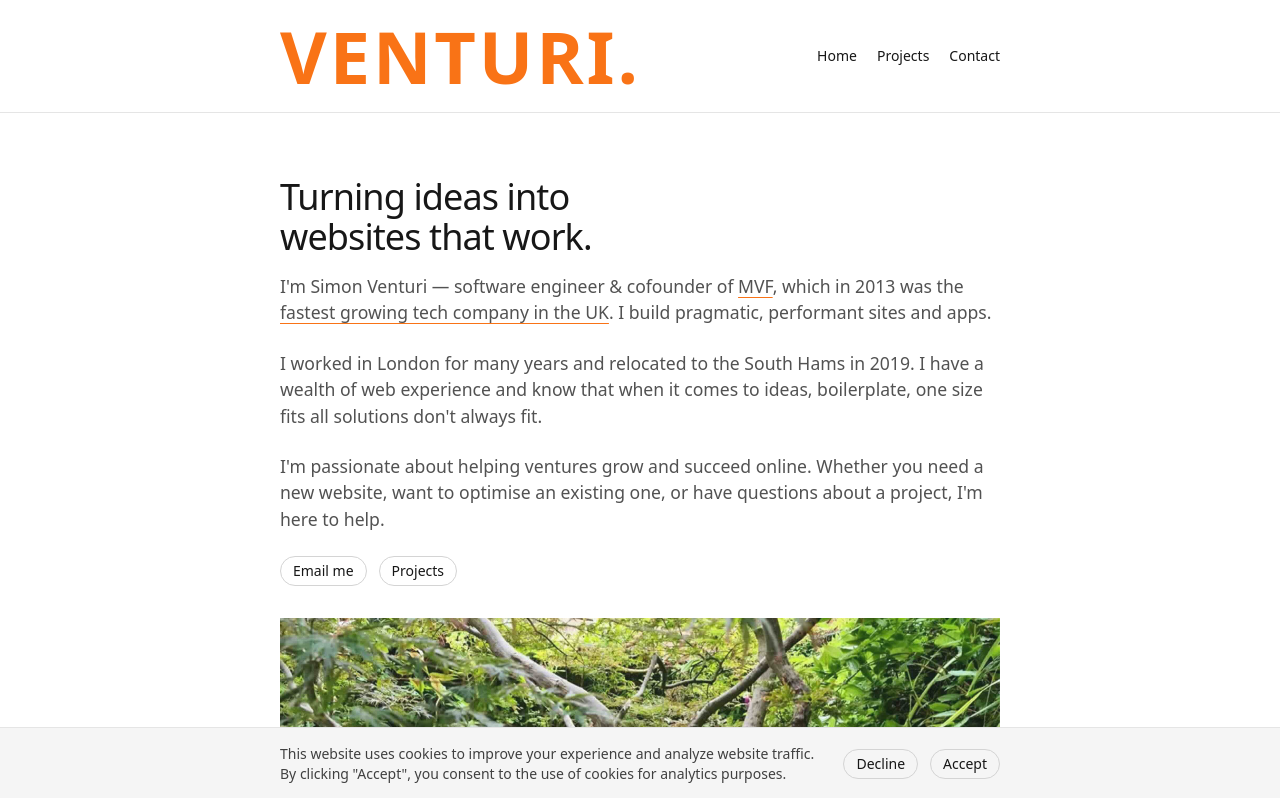
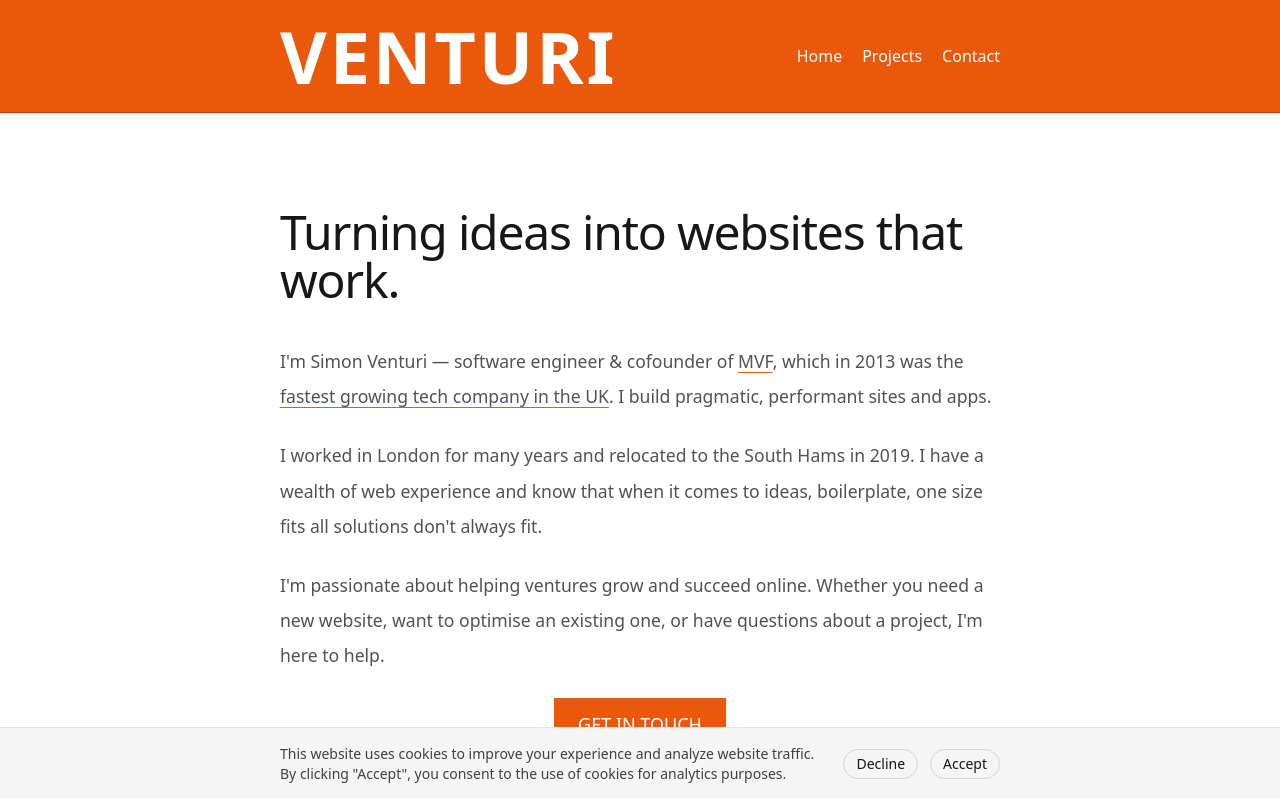
Before and after one commit to simonventuri/venturi-web-consulting, a Next.js app: page / in a window 1280 px wide. Shown: the top 798 px of the page. Built offline with nearby package versions, Linux system fonts and the light colour scheme.

Commit message:
Better spacing to let content breathe more, white version obvs.

```diff
--- a/app/components/Navigation.tsx
+++ b/app/components/Navigation.tsx
@@ -9,10 +9,10 @@ export default function Navigation() {
   return (
     <>
       {/* Desktop Navigation */}
-      <nav className="hidden md:flex gap-5 text-sm">
-        <Link className="hover:underline" href="/">Home</Link>
-        <Link className="hover:underline" href="/projects">Projects</Link>
-        <Link className="hover:underline" href="/contact">Contact</Link>
+      <nav className="hidden md:flex gap-5 text-base text-white">
+        <Link className="hover:underline hover:text-orange-100" href="/">Home</Link>
+        <Link className="hover:underline hover:text-orange-100" href="/projects">Projects</Link>
+        <Link className="hover:underline hover:text-orange-100" href="/contact">Contact</Link>
       </nav>
 
       {/* Mobile Burger Menu Button */}
@@ -21,9 +21,9 @@ export default function Navigation() {
         onClick={() => setIsMenuOpen(!isMenuOpen)}
         aria-label="Toggle menu"
       >
-        <span className={`w-5 h-0.5 bg-neutral-900 transition-transform ${isMenuOpen ? 'rotate-45 translate-y-1.5' : ''}`}></span>
-        <span className={`w-5 h-0.5 bg-neutral-900 transition-opacity ${isMenuOpen ? 'opacity-0' : ''}`}></span>
-        <span className={`w-5 h-0.5 bg-neutral-900 transition-transform ${isMenuOpen ? '-rotate-45 -translate-y-1.5' : ''}`}></span>
+        <span className={`w-5 h-0.5 bg-white transition-transform ${isMenuOpen ? 'rotate-45 translate-y-1.5' : ''}`}></span>
+        <span className={`w-5 h-0.5 bg-white transition-opacity ${isMenuOpen ? 'opacity-0' : ''}`}></span>
+        <span className={`w-5 h-0.5 bg-white transition-transform ${isMenuOpen ? '-rotate-45 -translate-y-1.5' : ''}`}></span>
       </button>
 
       {/* Mobile Menu Overlay */}
--- a/app/contact/page.tsx
+++ b/app/contact/page.tsx
@@ -23,12 +23,12 @@ export default function ContactPage() {
           <div className="space-y-6">
             <div>
               <h2 className="h2 mb-4">Let's talk</h2>
-              <p className="text-neutral-300 mb-4">
+              <p className="mb-4">
                 I'm here to help. Drop me a line and I'll get back to you within 24 hours.
               </p>
               <a
                 href="mailto:simon@venturiwebconsulting.com"
-                className="badge hover:bg-neutral-900 text-lg px-6 py-3"
+                className="badge hover:bg-neutral-200 text-lg px-6 py-3"
               >
                 simon@venturiwebconsulting.com
               </a>
@@ -36,7 +36,7 @@ export default function ContactPage() {
 
             <div className="pt-6">
               <h3 className="text-lg mb-3">What I can help with:</h3>
-              <ul className="space-y-2 text-neutral-300">
+              <ul className="space-y-2">
                 <li>• Custom website development</li>
                 <li>• Performance optimisation</li>
                 <li>• SEO-focused implementations</li>
--- a/app/globals.css
+++ b/app/globals.css
@@ -16,7 +16,11 @@ body {
 }
 
 a {
-    @apply underline-offset-4 decoration-orange-500 hover:decoration-orange-400;
+    @apply underline-offset-4 decoration-orange-600 hover:decoration-orange-500;
+}
+
+p {
+    @apply leading-loose;
 }
 
 .container {
@@ -28,7 +32,7 @@ a {
 }
 
 .h1 {
-    @apply text-3xl sm:text-4xl font-thin tracking-tight;
+    @apply text-4xl sm:text-5xl font-thin tracking-tight mb-10;
 }
 
 .h2 {
@@ -41,7 +45,7 @@ a {
 }
 
 .card {
-    @apply rounded-2xl border border-neutral-200 p-5 shadow-sm bg-neutral-50;
+    @apply rounded-2xl border border-neutral-200 p-5 shadow-sm bg-white;
 }
 
 .badge {
--- a/app/layout.tsx
+++ b/app/layout.tsx
@@ -58,15 +58,15 @@ export default function RootLayout({ children }: { children: React.ReactNode })
     <html lang="en">
       <body className="flex flex-col min-h-screen">
         <GoogleAnalytics />
-        <header className="border-b border-neutral-200 relative">
+        <header className="bg-orange-600 border-b border-orange-700 fixed top-0 left-0 right-0 z-50">
           <div className="container flex items-center justify-between py-5">
             <Link href="/" className="leading-none hover:opacity-80 transition-opacity">
-              <div className="font-extrabold tracking-[0.18rem] text-6xl sm:text-7xl text-orange-500">VENTURI.</div>
+              <div className="font-extrabold tracking-[0.18rem] text-6xl sm:text-7xl text-white">VENTURI</div>
             </Link>
             <Navigation />
           </div>
         </header>
-        <main className="flex-1">{children}</main>
+        <main className="flex-1 pt-32 sm:pt-36">{children}</main>
         <footer className="bg-white border-t border-neutral-200 py-3 mt-auto">
           <div className="container text-center text-sm text-neutral-600">
             © Venturi Web Consulting {new Date().getFullYear()}
--- a/app/page.tsx
+++ b/app/page.tsx
@@ -21,18 +21,23 @@ export default function Page() {
       <StructuredData />
       <section id="intro" className="section">
         <div className="container">
-          <h1 className="h1 mb-4">Turning ideas into<br />websites that work.</h1>
+          <h1 className="h1 mb-4">Turning ideas into websites that work.</h1>
           <p className="lead mb-6">I'm Simon Venturi — software engineer & cofounder of <a href="https://www.mvfglobal.com/" target="_blank" className="underline hover:text-white transition-colors">MVF</a>, which in 2013 was the <a href="https://www.hiscox.co.uk/business-blog/tech-track-100-mvf-became-fastest-growing-tech-company" target="_blank" className="underline hover:text-white transition-colors">fastest growing tech company in the UK</a>. I build pragmatic, performant sites and apps.</p>
           <p className="lead mb-6">I worked in London for many years and relocated to the South Hams in 2019. I have a wealth of web experience and know that when it comes to ideas, boilerplate, one size fits all solutions don't always fit.</p>
           <p className="lead mb-6">I'm passionate about helping ventures grow and succeed online. Whether you need a new website, want to optimise an existing one, or have questions about a project, I'm here to help. </p>
-          <div className="flex gap-3 mb-8">
-            <a href="mailto:simon@venturiwebconsulting.com" className="badge hover:bg-neutral-900">Email me</a>
-            <a href="/projects" className="badge hover:bg-neutral-900">Projects</a>
+          <div className="flex justify-center mb-8">
+            <a href="/contact" className="inline-flex items-center justify-center px-6 py-3 text-lg font-medium text-white bg-orange-600 hover:bg-orange-700 transition-colors">GET IN TOUCH</a>
           </div>
 
           {projectImages.length > 0 && (
-            <ImageCarousel images={projectImages} />
+            <div className="mb-8">
+              <ImageCarousel images={projectImages} />
+            </div>
           )}
+
+          <div className="flex justify-center">
+            <a href="/projects" className="badge hover:bg-neutral-200">Projects</a>
+          </div>
         </div>
       </section>
     </>
--- a/app/projects/page.tsx
+++ b/app/projects/page.tsx
@@ -19,14 +19,14 @@ export default function ProjectsPage() {
         <div className="grid-auto">
           <article className="card">
             <h3 className="text-lg font-semibold">Tapestry Vertical Gardens</h3>
-            <p className="mt-2 text-neutral-300">Bespoke SEO‑oriented brochure site + project and content management system for a living‑wall specialist.</p>
-            <Link className="badge mt-4 inline-flex hover:bg-neutral-900" href="/projects/tapestry">View case study</Link>
+            <p className="mt-2">Bespoke SEO‑oriented brochure site + project and content management system for a living‑wall specialist.</p>
+            <Link className="badge mt-4 inline-flex hover:bg-neutral-200" href="/projects/tapestry">View case study</Link>
           </article>
 
           <article className="card">
             <h3 className="text-lg font-semibold">More Coming Soon</h3>
-            <p className="mt-2 text-neutral-300">I'm always looking for new projects. Get in touch to discuss your ideas.</p>
-            <Link className="badge mt-4 inline-flex hover:bg-neutral-900" href="/contact">Get in touch</Link>
+            <p className="mt-2">I'm always looking for new projects. Get in touch to discuss your ideas.</p>
+            <Link className="badge mt-4 inline-flex hover:bg-neutral-200" href="/contact">Get in touch</Link>
           </article>
         </div>
       </div>
--- a/og-image-template.html
+++ b/og-image-template.html
@@ -31,7 +31,7 @@
             font-weight: 900;
             letter-spacing: -2px;
             margin-bottom: -8px;
-            color: #f97316;
+            color: #ea580c;
         }
 
         .subtitle {
```
Also changed, not shown: public/projects/tapestry/contact.jpg (deleted).
